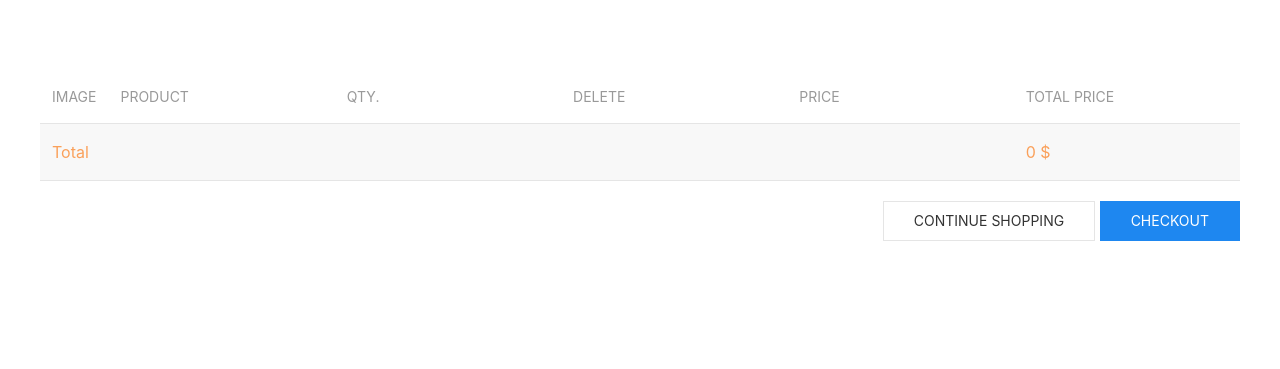
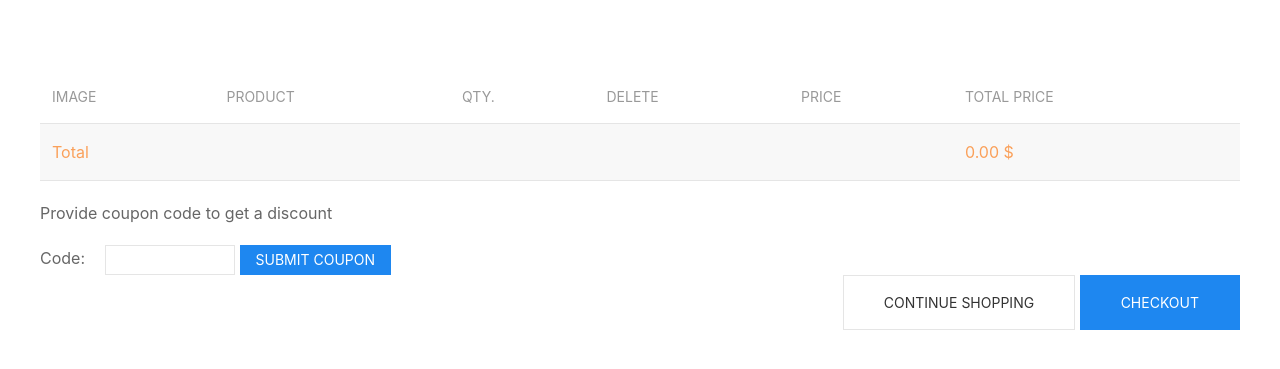
Before and after one commit to Bartosz-L/ecommerce_django, a Django app: page /cart/ in a window 1280 px wide. Shown: the part 80-449 px from the top of the page. Run offline with Django 3.2, Linux system fonts and the light colour scheme; parts of the project's set-up code (start-up, migrations or seed data) failed here and were passed over.

Commit message:
coupont for discount in cart

```diff
--- a/cart/cart.py
+++ b/cart/cart.py
@@ -1,6 +1,7 @@
 from decimal import Decimal
 from django.conf import settings
 from shop.models import Product
+from coupons.models import Coupon
 
 
 class Cart(object):
@@ -10,6 +11,7 @@ class Cart(object):
         if not cart:
             cart = self.session[settings.CART_SESSION_ID] = {}
         self.cart = cart
+        self.coupon_id = self.session.get('coupon_id')
 
     def add(self, product, quantity=1, update_quantity=False):
         product_id = str(product.id)
@@ -51,3 +53,17 @@ class Cart(object):
     def clear(self):
         del self.session[settings.CART_SESSION_ID]
         self.save()
+
+    @property
+    def coupon(self):
+        if self.coupon_id:
+            return Coupon.objects.get(id=self.coupon_id)
+        return None
+
+    def get_discount(self):
+        if self.coupon:
+            return (self.coupon.discount / Decimal('100')) * self.get_total_price()
+        return Decimal('0')
+
+    def get_total_price_after_discount(self):
+        return self.get_total_price() - self.get_discount()
--- a/cart/templates/cart/detail.html
+++ b/cart/templates/cart/detail.html
@@ -11,12 +11,12 @@
             <table class="uk-table uk-table-striped uk-table-middle uk-table-divider">
                 <thead>
                 <tr>
-                    <th class="uk-table-shrink">Image</th>
-                    <th class="uk-table-expand">Product</th>
-                    <th class="uk-table-expand">Qty.</th>
-                    <th class="uk-table-expand">Delete</th>
-                    <th class="uk-table-expand">Price</th>
-                    <th class="uk-table-expand">Total Price</th>
+                    <th>Image</th>
+                    <th>Product</th>
+                    <th>Qty.</th>
+                    <th>Delete</th>
+                    <th>Price</th>
+                    <th>Total Price</th>
 
                 </tr>
                 </thead>
@@ -24,7 +24,8 @@
                 {% for item in cart %}
                     {% with product=item.product %}
                         <tr>
-                            <td><img class="uk-border-circle uk-preserve-width"
+                            <td>
+                                <img class="uk-border-circle"
                                      src="
                                              {% if product.image %}
                                                 {{ product.image.url }}
@@ -34,10 +35,12 @@
                             </td>
                             <td>{{ product.name }}</td>
                             <td>
-                                <form action="{% url 'cart:cart_add' product.id %}" method="post">
+                                <form action="{% url 'cart:cart_add' product.id %}" method="post"
+                                      class="uk-flex uk-flex-middle">
                                     {{ item.update_quantity_form.quantity }}
                                     {{ item.update_quantity_form.update }}
-                                    <button type="submit" class="uk-button uk-button-primary uk-button-small">
+                                    <button type="submit"
+                                            class="uk-button uk-button-primary uk-button-small uk-margin-small-left">
                                         Change
                                     </button>
                                     {% csrf_token %}
@@ -51,17 +54,43 @@
                         </tr>
                     {% endwith %}
                 {% endfor %}
+                {% if cart.coupon %}
+                    <tr class="uk-background-secondary uk-text-warning">
+                        <td>Total</td>
+                        <td colspan="4"></td>
+                        <td>{{ cart.get_total_price }} $</td>
+                    </tr>
+                    <tr class="uk-background-secondary uk-text-warning">
+                        <td colspan="2">Coupon "{{ cart.coupon.code }}" {{ cart.coupon.discount }} % discount</td>
+                        <td colspan="3"></td>
+                        <td colspan="1">- {{ cart.get_discount|floatformat:"2" }} $</td>
+                    </tr>
+                {% endif %}
                 <tr class="uk-background-secondary uk-text-warning">
                     <td>Total</td>
                     <td colspan="4"></td>
-                    <td>{{ cart.get_total_price }} $</td>
+                    <td>{{ cart.get_total_price_after_discount|floatformat:"2" }} $</td>
                 </tr>
                 </tbody>
             </table>
-            <p uk-margin class="uk-align-right">
-                <a class="uk-button uk-button-default" href="{% url 'shop:product_list' %}">Continue shopping</a>
-                <a class="uk-button uk-button-primary" href="{% url 'orders:order_create' %}">Checkout</a>
-            </p>
+            <div>
+                <p>Provide coupon code to get a discount</p>
+                <form action="{% url "coupons:apply" %}" method="post">
+                    {{ coupon_apply_form }}
+                    <button type="submit" class="uk-button uk-button-primary uk-button-small">
+                        Submit Coupon
+                    </button>
+                    {% csrf_token %}
+                </form>
+            </div>
+            <div>
+                <p uk-margin class="uk-align-right">
+                    <a class="uk-button uk-button-default uk-button-large" href="{% url 'shop:product_list' %}">Continue
+                        shopping</a>
+                    <a class="uk-button uk-button-primary uk-button-large" href="{% url 'orders:order_create' %}">Checkout</a>
+                </p>
+            </div>
+
         </div>
     </div>
 {% endblock %}
--- a/cart/views.py
+++ b/cart/views.py
@@ -3,6 +3,7 @@ from django.views.decorators.http import require_POST
 from shop.models import Product
 from .cart import Cart
 from .forms import CartAddProductForm
+from coupons.forms import CouponApplyForm
 
 
 # Create your views here.
@@ -30,5 +31,7 @@ def cart_detail(request):
         item['update_quantity_form'] = CartAddProductForm(
             initial={'quantity': item['quantity'], 'update': True}
         )
-    context = {'cart': cart}
+    coupon_apply_form = CouponApplyForm()
+
+    context = {'cart': cart, 'coupon_apply_form': coupon_apply_form}
     return render(request, 'cart/detail.html', context=context)
--- a/coupons/forms.py
+++ b/coupons/forms.py
@@ -2,4 +2,4 @@ from django import forms
 
 
 class CouponApplyForm(forms.Form):
-    code = forms.CharField()
+    code = forms.CharField(widget=forms.TextInput(attrs={'class': 'uk-form-width-small uk-margin-left'}))
```
